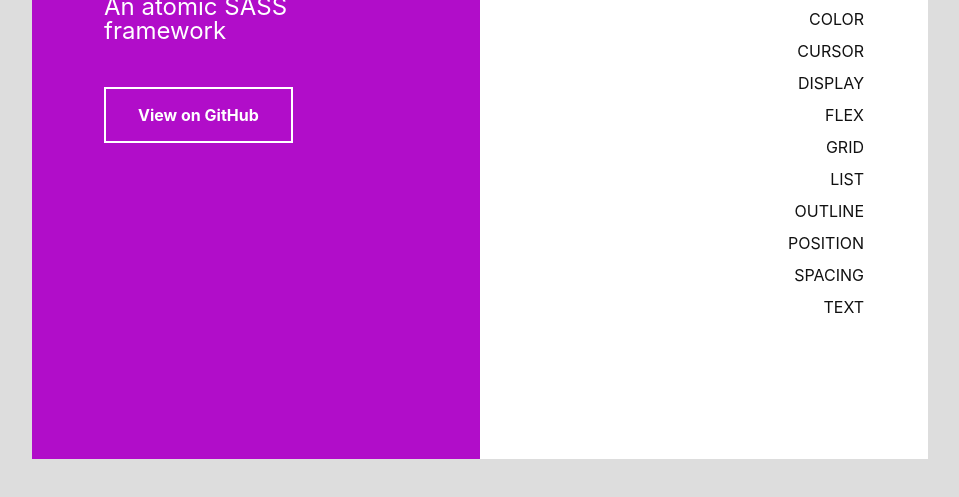
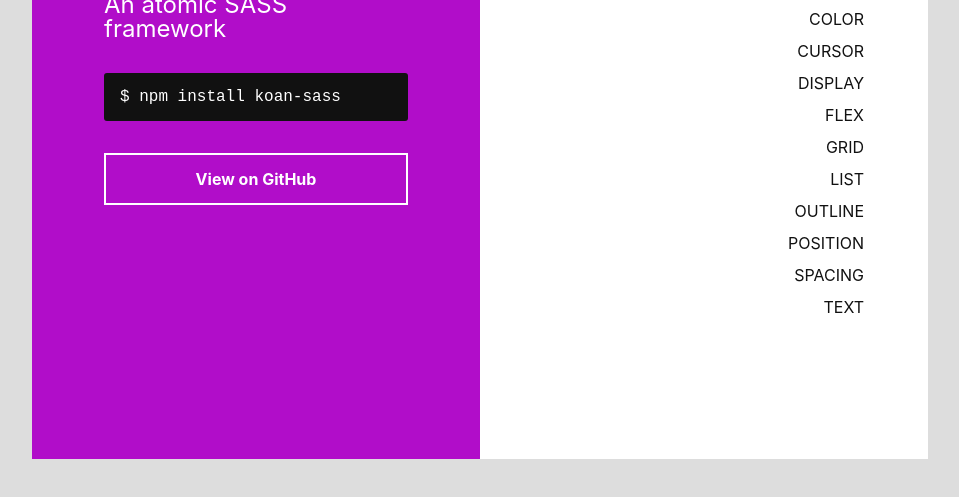
Before and after one commit to dashedstripes/koan, a website: page index.html in a window 1280 px wide. Shown: the part 293-790 px from the top of the page, without its empty margins (160-1119 px from the left). Drawn offline with Linux system fonts and the light colour scheme.

Commit message:
Update homepage to include npm install and include monospace font

```diff
--- a/index.html
+++ b/index.html
@@ -19,9 +19,12 @@
             <div class="">
               <div class="p-05">
                 <img src="/images/logo.svg" alt="KOAN" style="height: 70px" class="mb-1">
-                <p class="mb-4 fz-15 c-white">An atomic SASS framework</p>
+                <p class="mb-2 fz-15 c-white">An atomic SASS framework</p>
+                <div class="c-white ff-monospace bc-black br-3 px-1 py-1 mb-2">
+                  <code>$ npm install koan-sass</code>
+                </div>
                 <a href="https://github.com/dashedstripes/koan" target="_blank"
-                  class="c-white px-2 py-1 bw-2 bdrc-white bs-s fw-b td-n">
+                  class="c-white px-2 py-1 bw-2 bdrc-white bs-s fw-b ta-c td-n d-b">
                   View on GitHub
                 </a>
               </div>
--- a/sass/_text.scss
+++ b/sass/_text.scss
@@ -122,6 +122,7 @@
 $font-families: (
   'sans-serif': (-apple-system, BlinkMacSystemFont, "Segoe UI", Roboto, Helvetica, Arial, sans-serif, "Apple Color Emoji", "Segoe UI Emoji", "Segoe UI Symbol"),
   'serif': (serif),
+  'monospace': ("Courier New", Courier, monospace),
   'custom': $custom-font
 );
 
```
Also changed, not shown: css/koan.css, 1 other file.
